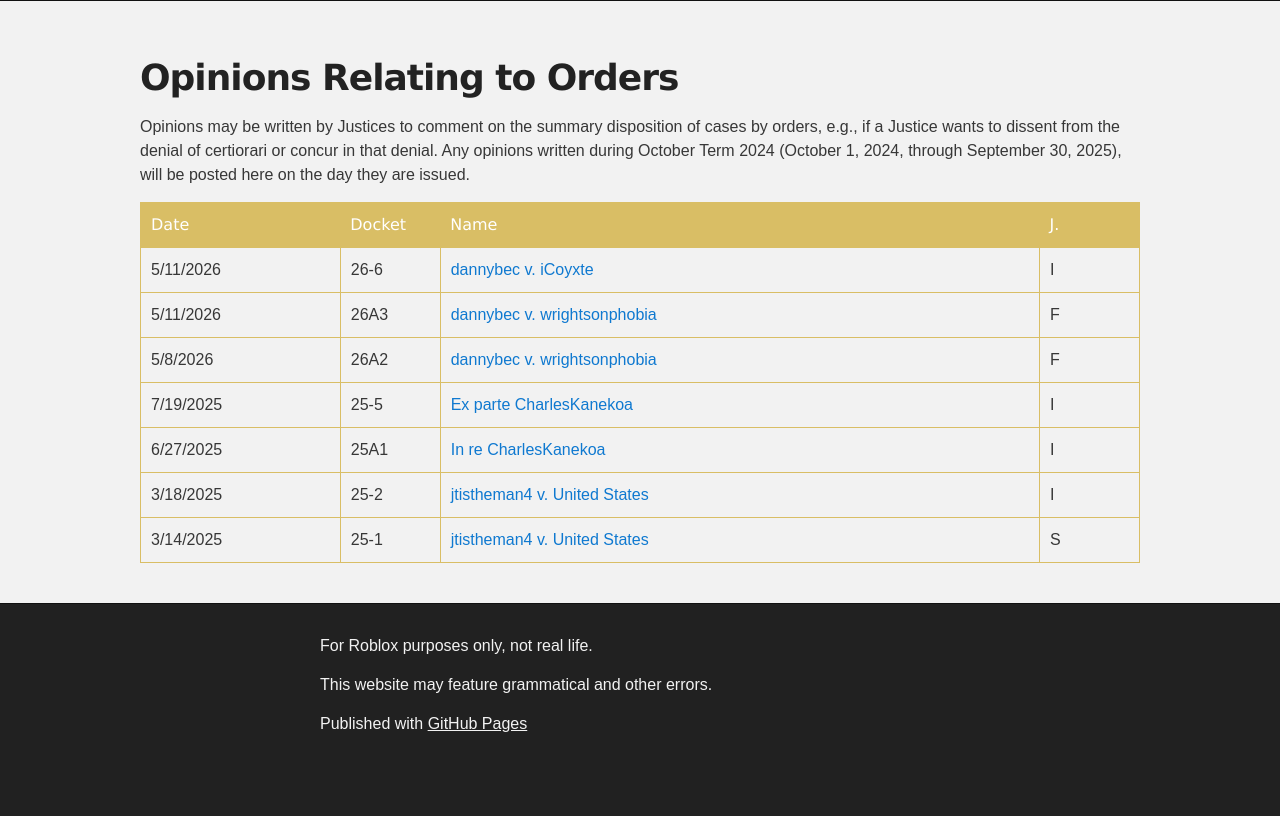
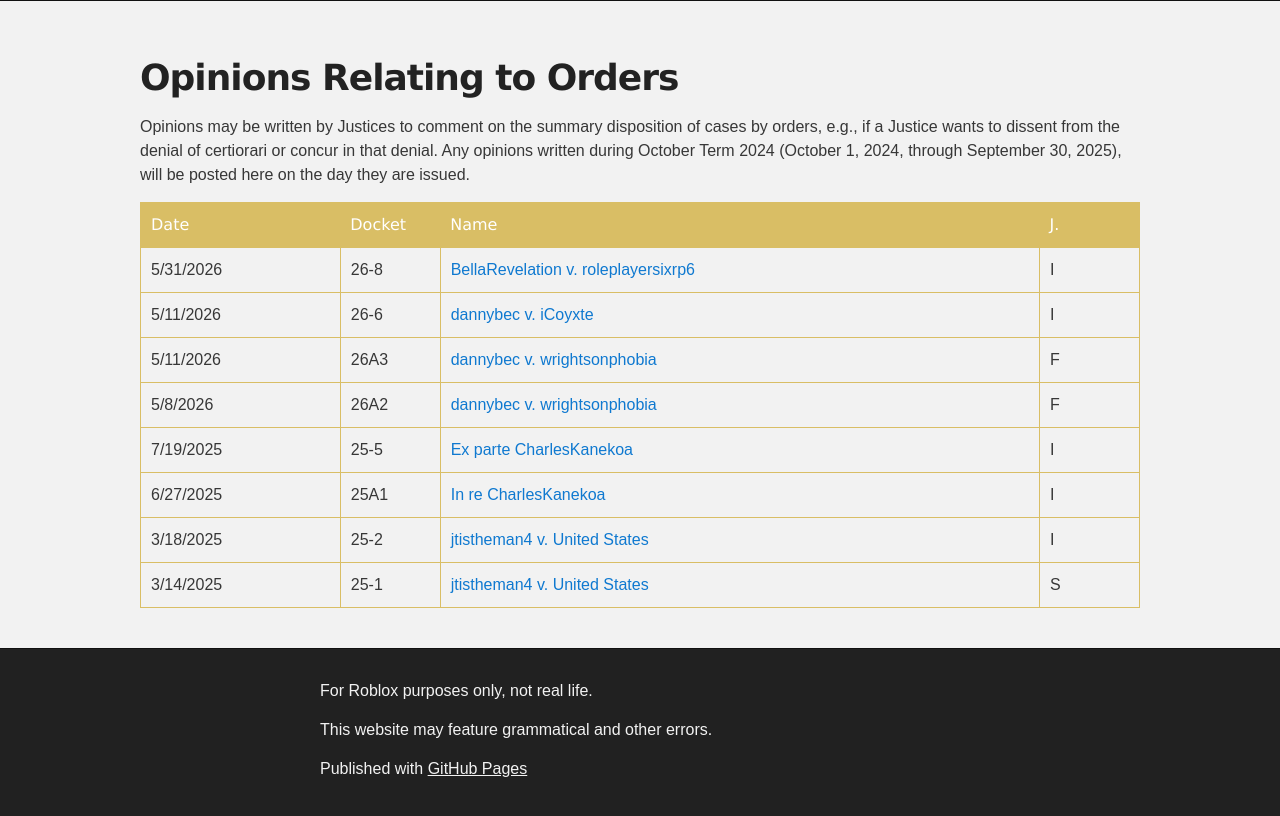
Before and after one commit to supremecourtrblx/supremecourtrblx.github.io, a Jekyll site: the page built from orderopinions.md, in a window 1280 px wide. Shown: the part 557-1373 px from the top of the page. Built offline with Jekyll 4.4.1, drawn with Linux system fonts in a browser that asks for light colours; our own code applies the rules of GitHub Pages for plain Markdown files; before the commit the page ends 1328 px from its top, so only the background shows below that.

Commit message:
Update orderopinions.md

```diff
--- a/orderopinions.md
+++ b/orderopinions.md
@@ -11,6 +11,12 @@ Opinions may be written by Justices to comment on the summary disposition of cas
         <th style="width:10%;">Docket</th>
         <th>Name</th>
         <th style="width:10%;">J.</th>
+    </tr>
+    <tr>
+        <td>5/31/2026</td>
+        <td>26-8</td>
+        <td><a href="opinions/26-8.pdf">BellaRevelation v. roleplayersixrp6</a></td>
+        <td>I</td>
     </tr>
     <tr>
         <td>5/11/2026</td>
```
